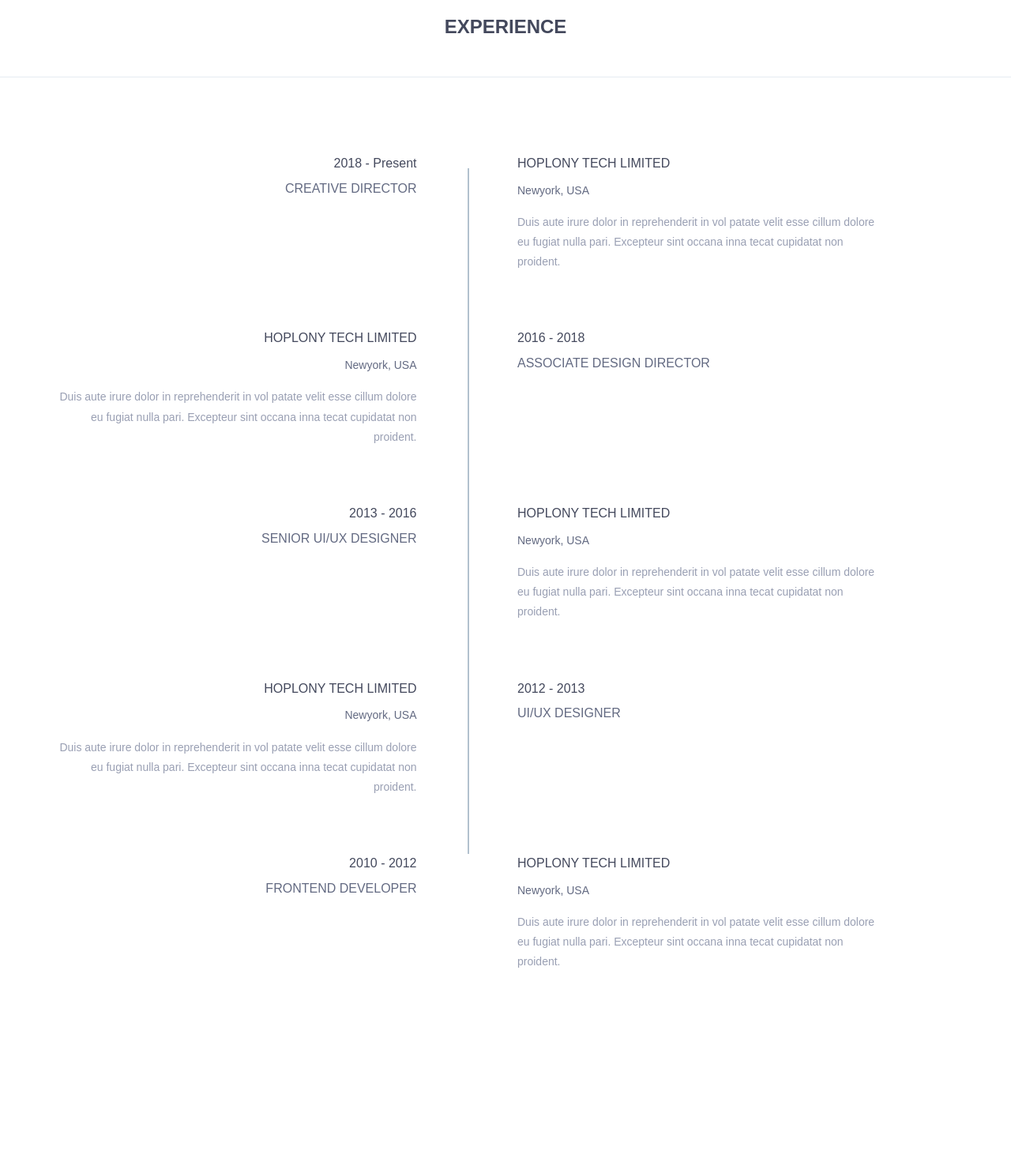
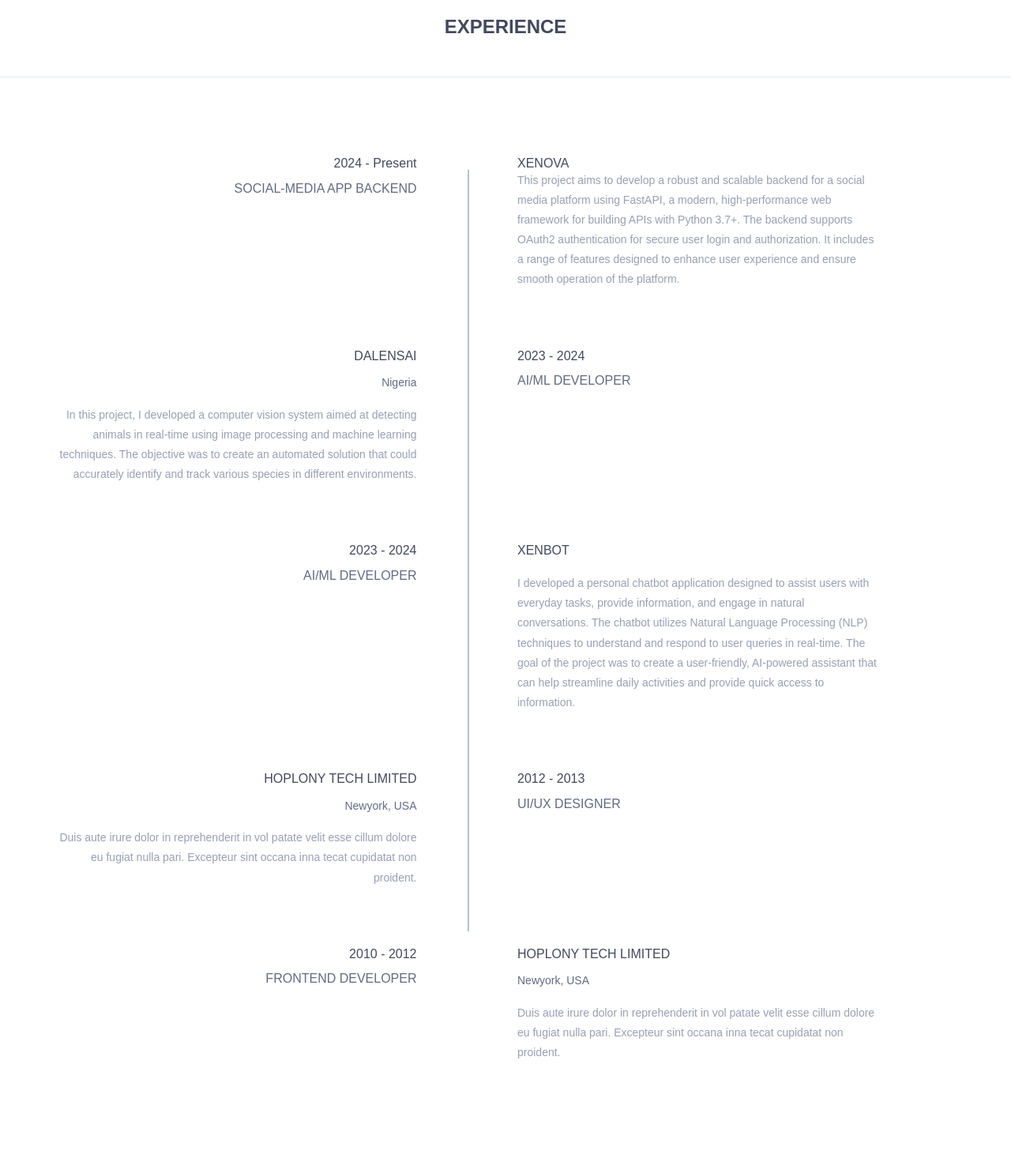
Before and after one commit to Akashii0/Portfolio, a FastAPI app: page / in a window 1280 px wide. Shown: the part 3130-4601 px from the top of the page at 79% size. Before the commit the page ends 4355 px from the top, so only its background shows below. Run offline with FastAPI, Linux system fonts and the light colour scheme; some libraries are stand-ins or nearby versions; some web fonts are replaced.

Commit message:
updated index.html

```diff
--- a/templates/index.html
+++ b/templates/index.html
@@ -328,8 +328,8 @@
 									<div class="row">
 										<div class="col-md-5">
 											<div class="experience-time text-right">
-												<h2>2018 - Present</h2>
-												<h3>creative director</h3>
+												<h2>2024 - Present</h2>
+												<h3>Social-Media app Backend</h3>
 											</div><!--/.experience-time-->
 										</div><!--/.col-->
 										<div class="col-md-offset-1 col-md-5">
@@ -337,11 +337,11 @@
 												<div class="timeline-content">
 													<h4 class="title">
 														<span><i class="fa fa-circle" aria-hidden="true"></i></span>
-														hoplony tech limited
+														Xenova
 													</h4>
-													<h5>newyork, USA</h5>
+
 													<p class="description">
-														Duis aute irure dolor in reprehenderit in vol patate velit esse cillum dolore eu fugiat nulla pari. Excepteur sint occana inna tecat cupidatat non proident.
+														This project aims to develop a robust and scalable backend for a social media platform using FastAPI, a modern, high-performance web framework for building APIs with Python 3.7+. The backend supports OAuth2 authentication for secure user login and authorization. It includes a range of features designed to enhance user experience and ensure smooth operation of the platform.
 													</p>
 												</div><!--/.timeline-content-->
 											</div><!--/.timeline-->
@@ -357,20 +357,20 @@
 											<div class="experience-time">
 												<h2>
 													<span><i class="fa fa-circle" aria-hidden="true"></i></span>
-													2016 - 2018
+													2023 - 2024
 												</h2>
-												<h3>associate design director</h3>
+												<h3>AI/ML Developer</h3>
 											</div><!--/.experience-time-->
 										</div><!--/.col-->
 										<div class="col-md-5">
 											<div class="timeline">
 												<div class="timeline-content text-right">
 													<h4 class="title">
-														hoplony tech limited
+														DalensAI
 													</h4>
-													<h5>newyork, USA</h5>
+													<h5>Nigeria</h5>
 													<p class="description">
-														Duis aute irure dolor in reprehenderit in vol patate velit esse cillum dolore eu fugiat nulla pari. Excepteur sint occana inna tecat cupidatat non proident.
+														In this project, I developed a computer vision system aimed at detecting animals in real-time using image processing and machine learning techniques. The objective was to create an automated solution that could accurately identify and track various species in different environments.
 													</p>
 												</div><!--/.timeline-content-->
 											</div><!--/.timeline-->
@@ -379,9 +379,9 @@
 											<div class="experience-time">
 												<h2>
 													<span><i class="fa fa-circle" aria-hidden="true"></i></span>
-													2016 - 2018
+													2023 - 2024
 												</h2>
-												<h3>associate design director</h3>
+												<h3>AI/ML Developer</h3>
 											</div><!--/.experience-time-->
 										</div><!--/.col-->
 									</div>
@@ -393,8 +393,8 @@
 									<div class="row">
 										<div class="col-md-5">
 											<div class="experience-time text-right">
-												<h2>2013 - 2016</h2>
-												<h3>senior UI/UX designer</h3>
+												<h2>2023 - 2024</h2>
+												<h3>AI/ML Developer</h3>
 											</div><!--/.experience-time-->
 										</div><!--/.col-->
 										<div class="col-md-offset-1 col-md-5">
@@ -402,11 +402,11 @@
 												<div class="timeline-content">
 													<h4 class="title">
 														<span><i class="fa fa-circle" aria-hidden="true"></i></span>
-														hoplony tech limited
+														XenBot
 													</h4>
-													<h5>newyork, USA</h5>
+													<h5></h5>
 													<p class="description">
-														Duis aute irure dolor in reprehenderit in vol patate velit esse cillum dolore eu fugiat nulla pari. Excepteur sint occana inna tecat cupidatat non proident.
+														I developed a personal chatbot application designed to assist users with everyday tasks, provide information, and engage in natural conversations. The chatbot utilizes Natural Language Processing (NLP) techniques to understand and respond to user queries in real-time. The goal of the project was to create a user-friendly, AI-powered assistant that can help streamline daily activities and provide quick access to information.
 													</p>
 												</div><!--/.timeline-content-->
 											</div><!--/.timeline-->
```
